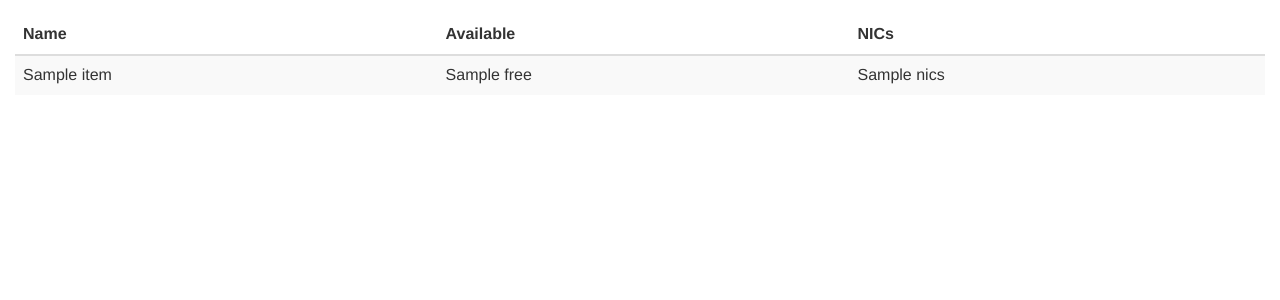
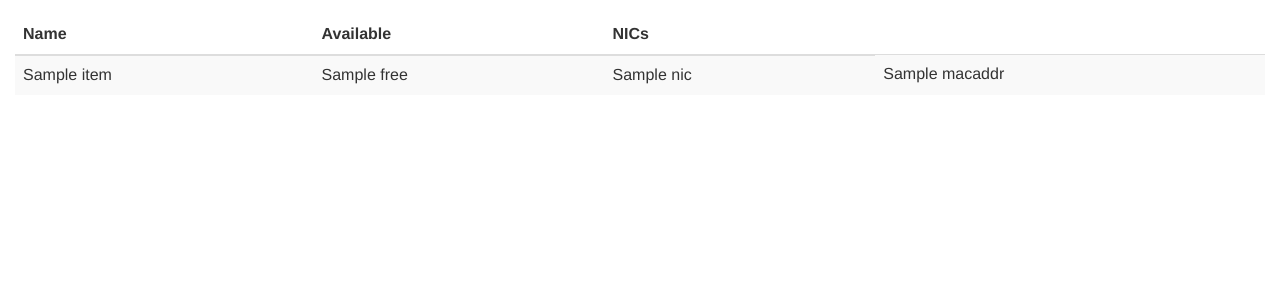
Before and after one commit to BU-EC500-SP15/moc-gui-plugins, a Django app: page /node/1 in a window 1280 px wide. Shown: the top 300 px of the page. Run offline with Django 3.2, Linux system fonts and the light colour scheme; tables that the repository leaves empty hold one stand-in row (values such as "Sample post"); a database or web service that is not in the repository returns one stand-in record (values such as "Sample title"); data that the repository does not hold is empty; some libraries are stand-ins or nearby versions.

Commit message:
updated nodeDetils.html

```diff
--- a/haasplugin/templates/nodeDetails.html
+++ b/haasplugin/templates/nodeDetails.html
@@ -19,7 +19,12 @@
    <tr>
 	<td>{{node.name}}</td>
 	<td>{{node.free}}</td>
-	<td>{{node.nics}}</td>
+
+	{% for nic in node.nics %}
+    		<td>{{nic.label}}</td>
+		<td>{{nic.macaddr}}</td>
+	{% endfor %}
+
 </tr>
 </table>
 </div>
```
